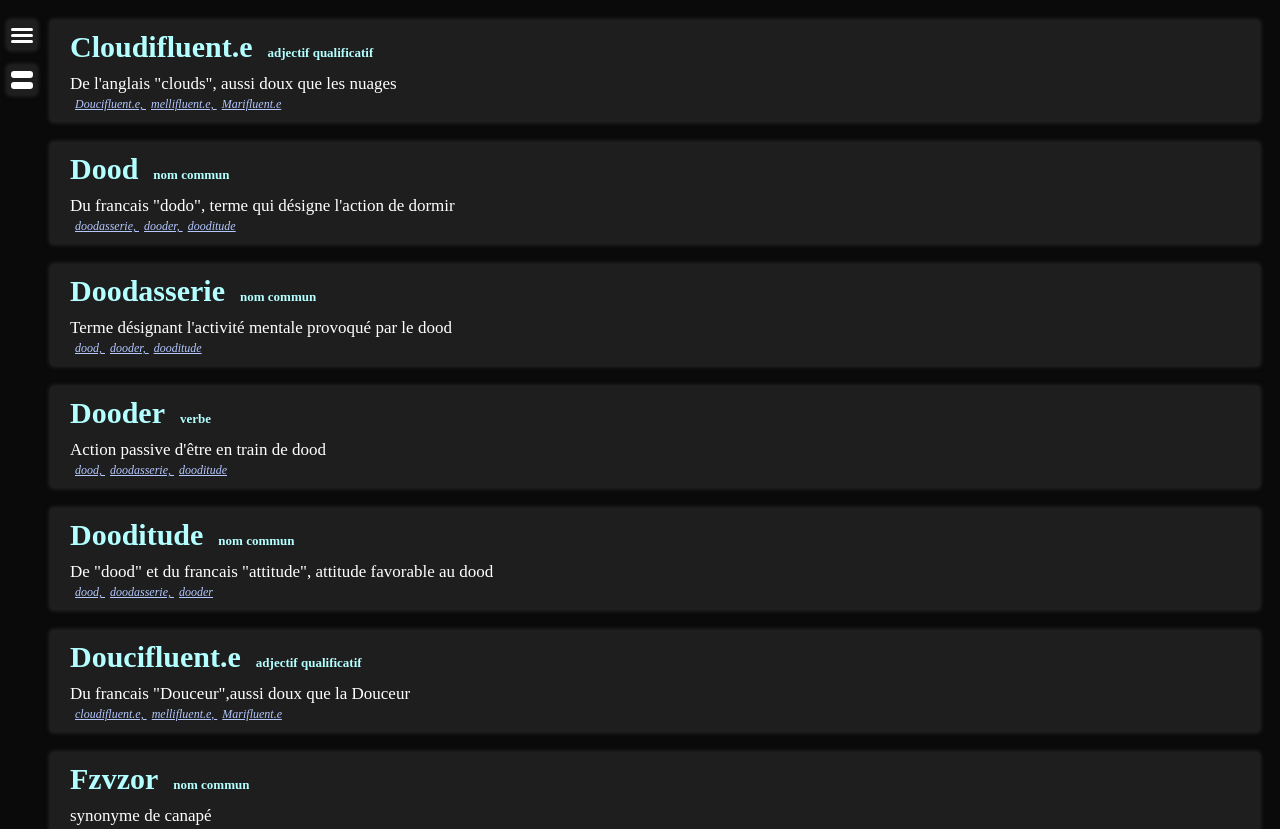
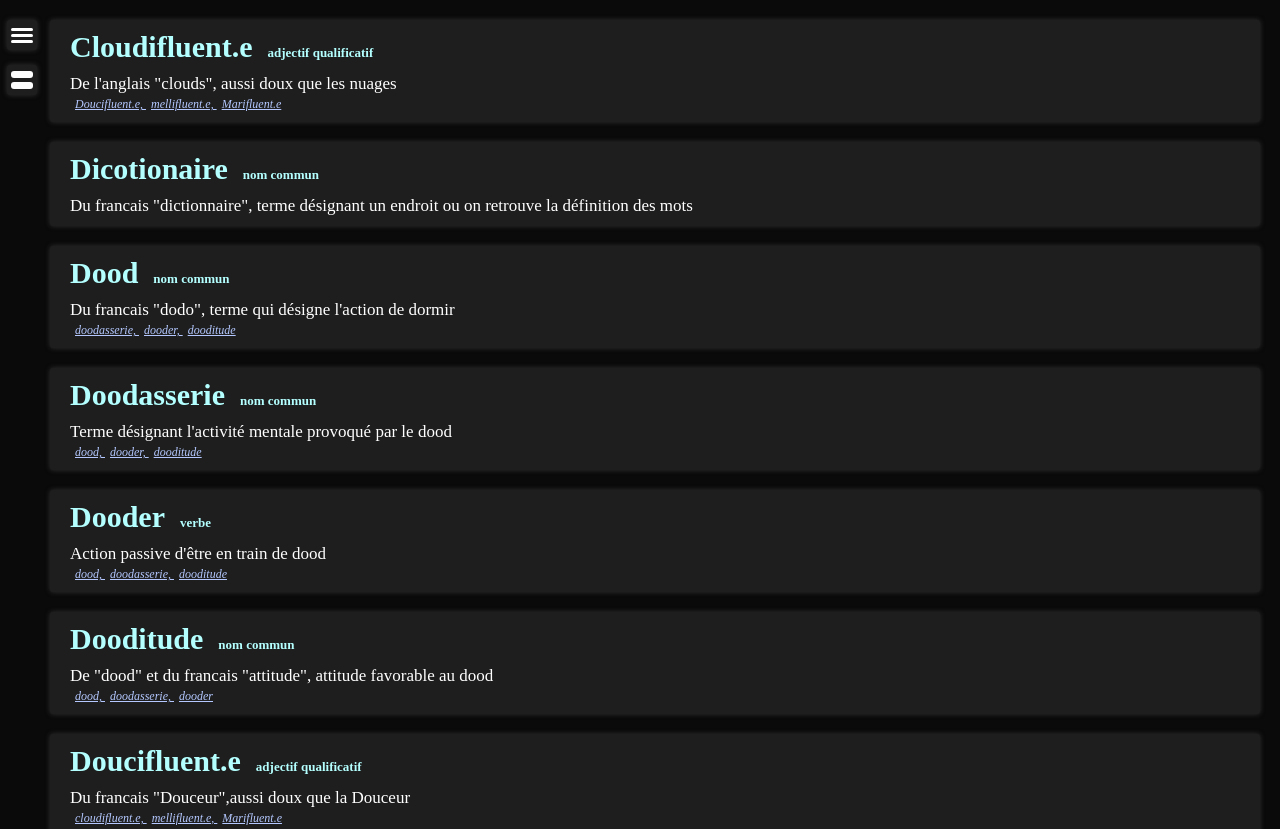
Before and after one commit to FluteDePissenlit/dicotionnaire, a plain HTML site: page articles.html in a window 1280 px wide. Shown: the top 829 px of the page. Drawn offline with Linux system fonts and the light colour scheme; a web font is replaced by a local one.

Commit message:
dicotionaire
ajout dicotionaire

```diff
--- a/articles.html
+++ b/articles.html
@@ -4,7 +4,7 @@
     <meta charset="UTF-8">
     <meta http-equiv="X-UA-Compatible" content="IE=edge">
     <meta name="viewport" content="width=device-width, initial-scale=1.0">
-    <title>Dicotionnaire | articles</title>
+    <title>Dicotionaire | articles</title>
     <link rel="stylesheet" href="css/general.css">
     <link rel="stylesheet" href="css/navigation.css">
     <link rel="stylesheet" href="css/articles.css">
@@ -27,6 +27,10 @@
             <h2 class="h_a">Cloudifluent.e<a class="sh_a">adjectif qualificatif</a></h2>
             <p class="des_a">De l'anglais "clouds", aussi doux que les nuages</p>
             <a class="link_a" href="#Doucifluent.e">Doucifluent.e, </a><a class="link_a" href="#mellifluent.e">mellifluent.e, </a><a class="link_a" href="Marifluent.e">Marifluent.e</a>
+        </div>
+        <div class="div_article" id="dicotionaire">
+            <h2 class="h_a">Dicotionaire<a class="sh_a">nom commun</a></h2>
+            <p class="des_a">Du francais "dictionnaire", terme désignant un endroit ou on retrouve la définition des mots</p>
         </div>
         <div class="div_article" id="dood">
             <h2 class="h_a">Dood<a class="sh_a">nom commun</a></h2>
```
Also changed, not shown: index.html (+4 -1 lines).
